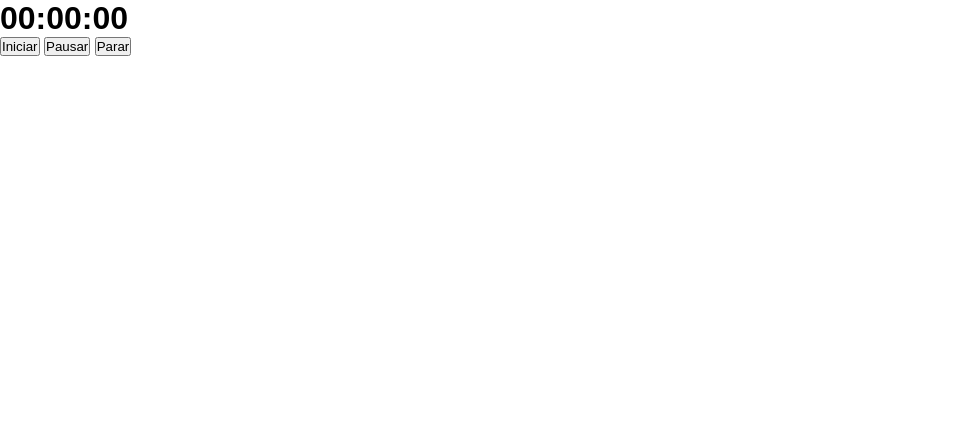
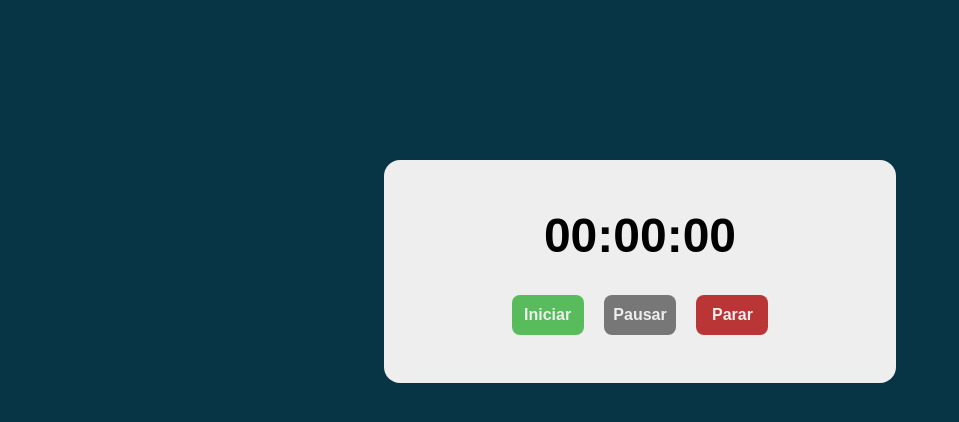
Before and after one commit to erivaschaves/Projeto-Cronometro, a plain HTML site: page index.html in a window 1280 px wide. Shown: the whole page, without its empty margins (0-959 px from the left). Drawn offline with Linux system fonts and the light colour scheme.

Commit message:
Alinhamento dos elementos

```diff
--- a/CSS/style.css
+++ b/CSS/style.css
@@ -10,3 +10,59 @@
 body{
     font-family: Arial /*Definindo a fonte dos elementos*/
 }
+
+/*Configurações da class container*/
+.container{
+    width: 100vw;/*Definindo largura*/
+    height: 100vh;/*Definindo altura*/
+    background: #083546; /*Definindo cor de fundo*/
+    display: flex;/*Tornando o container flexivel*/
+    flex-direction: column; /*Definindo a direção do itens do container*/
+    justify-items: center;/*Definindo espaços entre e ao redor dos itens ao centro*/
+    align-items: center;/*Alinhando itens ao centro*/
+}
+
+/*Configurações da class cronômetro */
+.cronometro{
+    min-width: 40%;/*Definindo a largura mínima do elemento*/
+    margin-top: 10rem; /*Definindo a distância para margin superior*/
+    margin-bottom: 2rem; /*Definindo a distância para margin inferior*/
+    padding: 2rem; /*Definindo distância dos elementos para borda*/
+    text-align: center; /*Alinhando texto ao centro*/
+    background: #EEE; /*Definindo cor de fundo*/
+    border-radius: 1rem; /*Arredondando as bordas do elemento*/
+}
+
+/*Configurações da do h1 da class cronometro*/
+.cronometro h1{
+    font-size: 3rem; /*Definndo tamanho da fonte*/
+    margin: 1rem 0;/*Definindo distancia do h1 para margin*/
+}
+
+/*Configurações da dos botões da class cronometro*/
+.cronometro button {
+    width: 4.5rem;
+    height: 2.5rem;
+    margin: 1rem 0.5rem;
+    cursor: pointer; /*Modifica o cursor do mouse para pointer*/
+    border: 0;/*Zerando a borda*/
+    border-radius: 0.5rem;
+    color: #EEE;
+    font-size: 1rem;
+    font-weight: bold; /*Definindo a fonte para negrito*/
+}
+
+/*Configurações do botão iniciar*/
+.cronometro #iniciar {
+    background: #58bc5d;
+}
+
+/*Configurações do botão pausar*/
+.cronometro #pausar {
+    background: #777;
+}
+
+/*Configurações do botão parar*/
+.cronometro #parar {
+    background: #ba3535;
+}
--- a/JS/index.js
+++ b/JS/index.js
@@ -0,0 +1,4 @@
+//Defininfo as variáveis
+var horas = 0;
+var minutos = 0;
+var segundos = 0;
```
